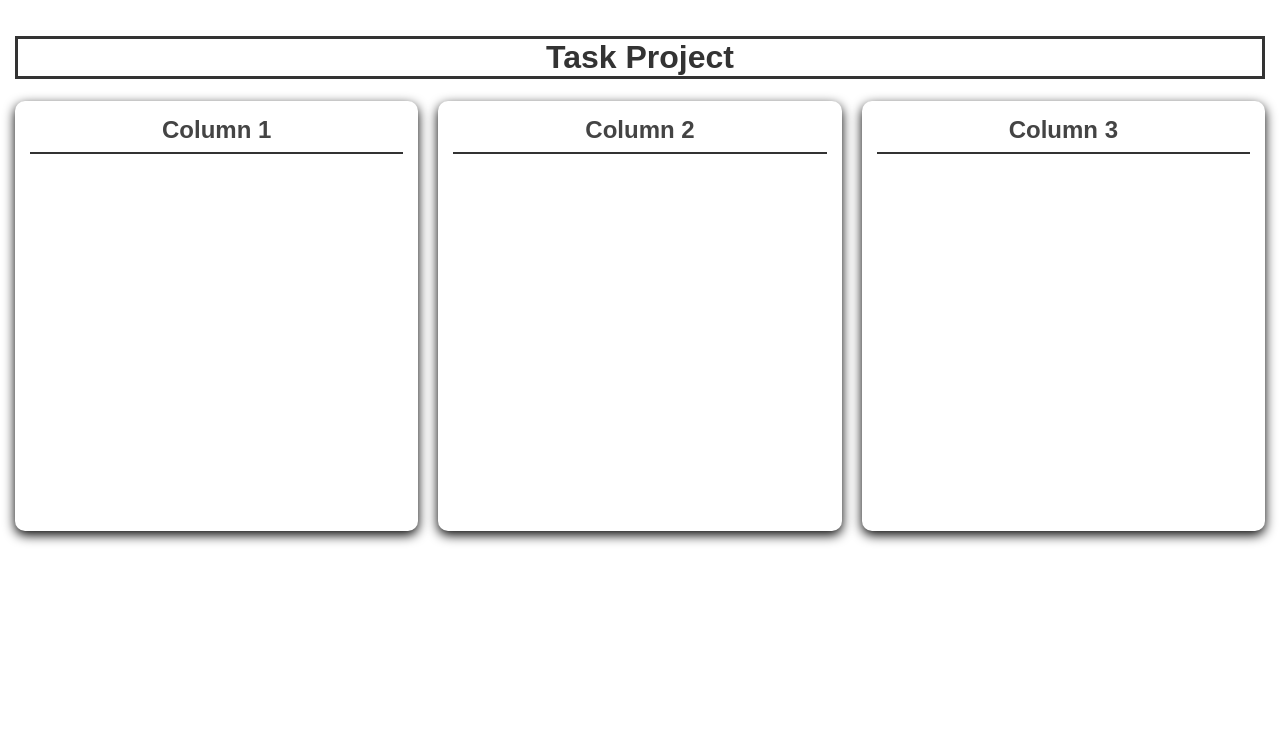
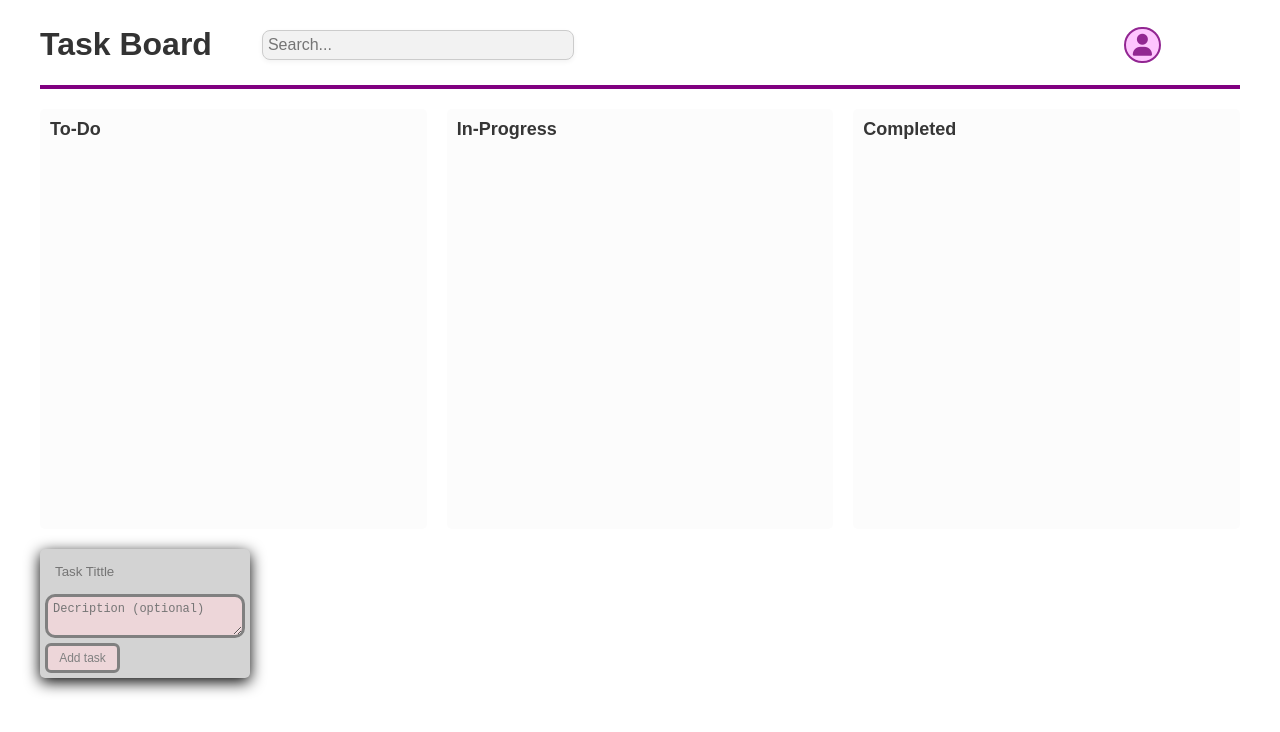
Before and after one commit to cole831/task-project, a plain HTML site: page index.html in a window 1280 px wide. Drawn offline with Linux system fonts and the light colour scheme.

Commit message:
Revamped layout, updated HTML and CSS code

```diff
--- a/index.html
+++ b/index.html
@@ -4,36 +4,48 @@
     <meta charset="UTF-8" />
     <meta name="viewport" content="width=device-width, initial-scale=1.0" />
     <link rel="stylesheet" href="style.css" />
+    <script
+      src="https://kit.fontawesome.com/197cba7756.js"
+      crossorigin="anonymous"
+    ></script>
     <title>Basic Task Management Board</title>
   </head>
   <body>
     <header>
-      <h1>Task Project</h1>
+      <h1>Task Board</h1>
+      <input type="text" id="search" placeholder="Search..." />
+      <i class="fa-solid fa-user"></i>
     </header>
     <div class="board">
       <!-- Column 1-->
       <div class="column" id="C1">
         <!-- Column 1-->
-        <h2>Column 1</h2>
+        <h2>To-Do</h2>
         <!-- Task Agenda-->
         <div class="task-list" id="C1-list"></div>
       </div>
       <!-- Column 2 -->
       <div class="column" id="C2">
         <!-- column heading-->
-        <h2>Column 2</h2>
+        <h2>In-Progress</h2>
         <!-- Tasks in Progress-->
         <div class="task-list" id="C2-list"></div>
       </div>
       <!-- Column 3-->
       <div class="column" id="C3">
         <!-- column heading-->
-        <h2>Column 3</h2>
+        <h2>Completed</h2>
         <!-- tasks completed-->
         <div class="task-list" id="C3-list"></div>
       </div>
     </div>
 
+    <form id="task-form">
+      <input type="text" id="task-title" placeholder="Task Tittle" required />
+      <textarea id="task-desc" placeholder="Decription (optional)"></textarea>
+      <button type="Submit">Add task</button>
+    </form>
+
     <script src="scripting.js"></script>
   </body>
 </html>
--- a/style.css
+++ b/style.css
@@ -1,17 +1,53 @@
 
 body {
     margin: 0px;
-    font-family: sans-serif;
-    padding: 15px;
+    font-family: Arial, Helvetica, sans-serif;
+    padding-top: 5px;
+    padding-left: 40px;
+    padding-right: 40px;
+    padding-bottom: 40px;
     background-color: f5f6fa;
 }
 
+header {
+    display: flex;
+    flex-direction: row;
+    align-items: center;
+    gap: 50px;
+    margin-bottom: 20px;
+    border-bottom: 4px solid;
+    border-color: purple;
+
+}
+
 h1 {
-    border: 3px solid;
-    text-align: center;
+    text-align: left;
     font-size: 2rem;
     color: #333;
 }
+
+#search {
+    width: 300px;
+    padding: 5px;
+    font-size: 1rem;
+    border-radius: 8px;
+    border: 1px solid #ccc;
+    box-shadow: 0 2px 5px rgba(0,0,0,0.05);
+    background-color: rgb(242, 242, 242);
+  }
+
+  .fa-user{
+    text-align: center;
+    font-size: 22px;
+    margin-left: 500px;
+    background-color: rgb(254, 197, 254);
+    color: rgb(146, 38, 146);
+    padding: 5px;
+    border: 2px solid;
+    width: 23px;
+    border-radius: 30px;
+  }
+
 
 .board {
     display: flex;
@@ -20,23 +56,66 @@ h1 {
 }
 
 .column {
-    text-align: center;
+    text-align: Left;
     flex: 1;
-    background: #ffffff;
-    padding: 15px;
-    border-radius: 10px;
-    box-shadow: 0 4px 12px black;
+    background: #fcfcfc;
+    padding: 10px;
+    border-radius: 5px;
     min-height: 400px;
 
 }
 
 .column h2 {
     margin-top: 0px;
-    color: #444;
-    border-bottom: 2px solid #333;
+    color: #363636;
     padding-bottom: 8px;
+    font-size: 18px;
 }
 
 .task-list {
     margin-top: 16px;
 }
+
+form {
+    font-family: Arial, Helvetica, sans-serif;
+    margin: 20px 0;
+    padding: 5px;
+    display: flex;
+    flex-direction: column;
+    gap: 5px;
+    width: 200px;
+    border-radius: 5px;
+    background: lightgrey;
+    box-shadow: 0px 4px 15px;
+}
+
+form input {
+    background: transparent;
+    border: transparent;
+    padding: 10px;
+
+}
+
+
+form textarea {
+    background: rgb(237, 214, 217);
+    border: grey solid;
+    border-radius: 10px;
+    padding: 5px;
+    font-size: 12px;
+}
+
+form button {
+    font-size: 12px;
+    width: 75px;
+    padding: 5px;
+    background: rgb(237, 214, 217);
+    color:grey;
+    border: grey solid;
+    border-radius: 6px;
+    cursor: pointer;
+}
+
+form button:hover {
+    background: rgb(248, 193, 202);
+  }
```
